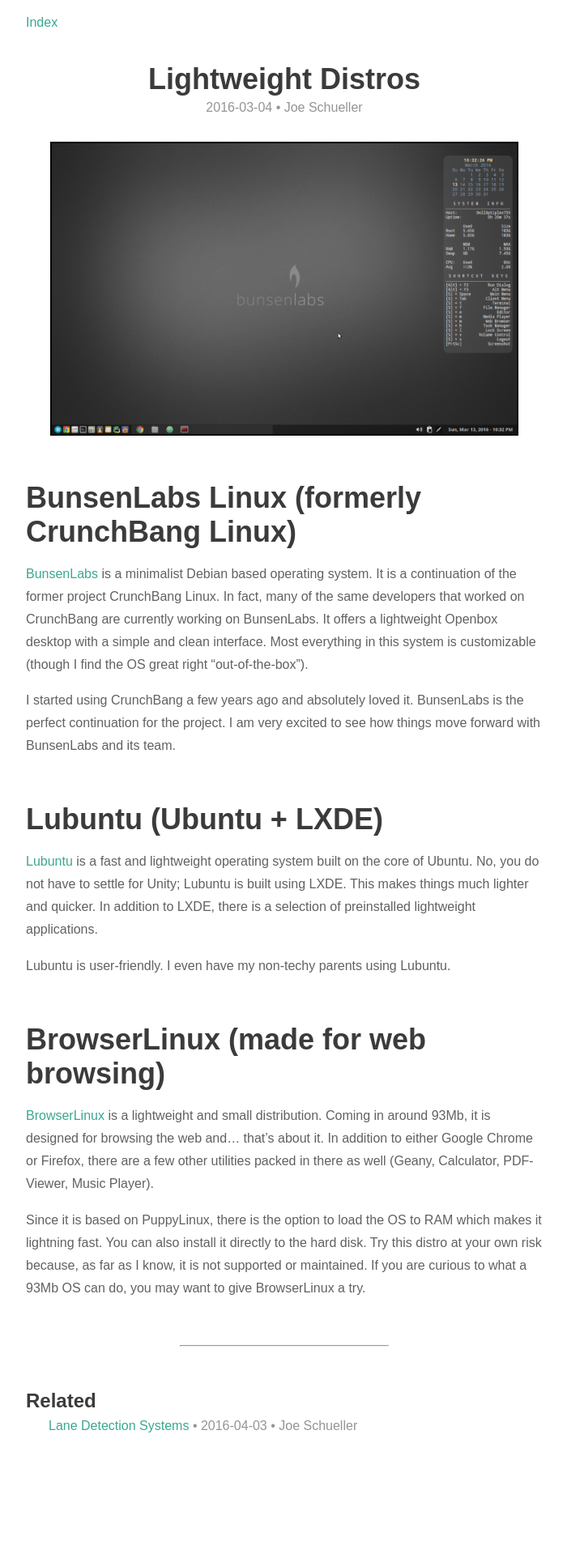
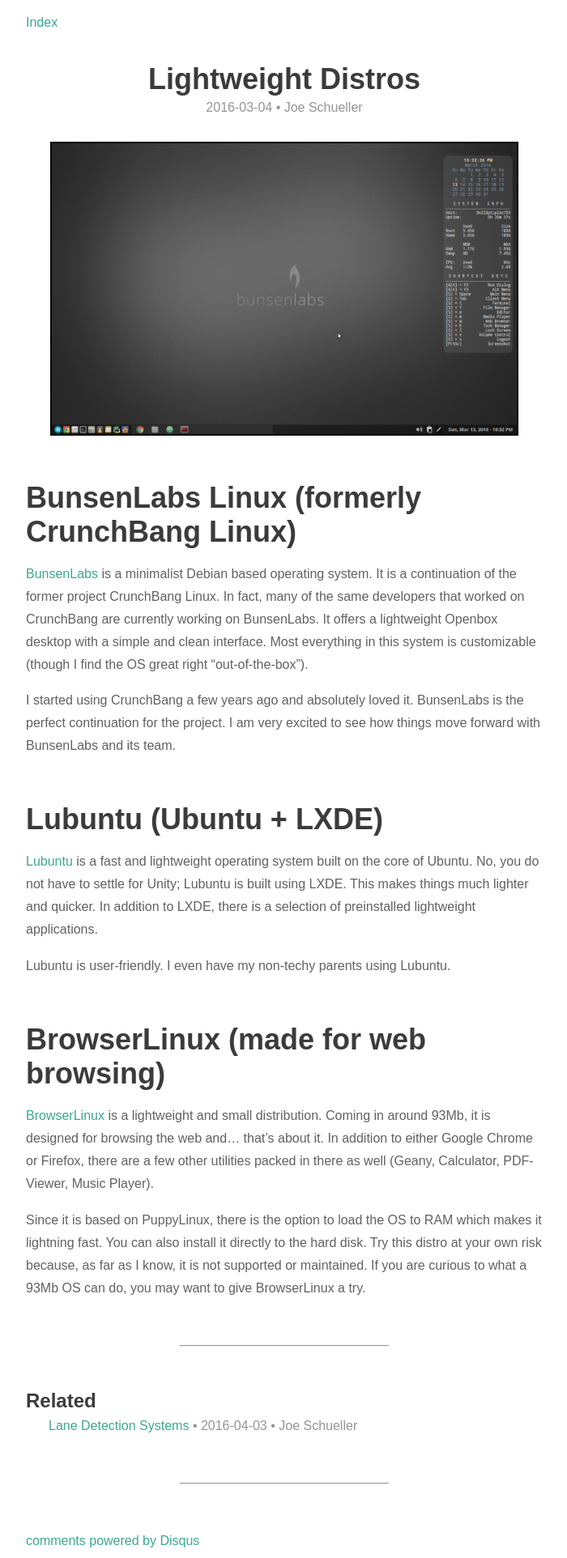
Before and after one commit to gojoe262/blog, a Jekyll site: the page built from _posts/2016-03-04-lightweight-distros.md, in a window 1280 px wide. Shown: the whole page at 81% size, without its empty margins (289-989 px from the left). Built offline with Jekyll 4.4.1, drawn with Linux system fonts in a browser that asks for light colours; comment, search, counter and statistics services are not loaded; before the commit the page ends 1824 px from its top, so only the background shows below that; some of the changed lines change nothing that is shown.

Commit message:
Add comments to post "Lightweight Distros"

```diff
--- a/_includes/comments.html
+++ b/_includes/comments.html
@@ -1,22 +1,16 @@
+<!-- Add Disqus comments. -->
 <div id="disqus_thread"></div>
-<script>
-/**
-* RECOMMENDED CONFIGURATION VARIABLES: EDIT AND UNCOMMENT THE SECTION BELOW TO INSERT DYNAMIC VALUES FROM YOUR PLATFORM OR CMS.
-* LEARN WHY DEFINING THESE VARIABLES IS IMPORTANT: https://disqus.com/admin/universalcode/#configuration-variables
-*/
+<script type="text/javascript">
+  /* * * CONFIGURATION VARIABLES: EDIT BEFORE PASTING INTO YOUR WEBPAGE * * */
+  var disqus_shortname = 'joe-schueller'; // required: replace example with your forum shortname
+  var disqus_identifier = "{{ page.disqus_id }}";
 
-var disqus_config = function () {
-this.page.url = "{{ page.url | prepend: site.baseurl | prepend: site.url }}"; // Replace PAGE_URL with your page's canonical URL variable
-this.page.identifier = "{{ page.disqus_id }}"; // Replace PAGE_IDENTIFIER with your page's unique identifier variable
-};
-
-(function() { // DON'T EDIT BELOW THIS LINE
-var d = document, s = d.createElement('script');
-
-s.src = '//joe-schueller.disqus.com/embed.js';
-
-s.setAttribute('data-timestamp', +new Date());
-(d.head || d.body).appendChild(s);
-})();
+  /* * * DON'T EDIT BELOW THIS LINE * * */
+  (function() {
+    var dsq = document.createElement('script'); dsq.type = 'text/javascript'; dsq.async = true;
+    dsq.src = '//' + disqus_shortname + '.disqus.com/embed.js';
+    (document.getElementsByTagName('head')[0] || document.getElementsByTagName('body')[0]).appendChild(dsq);
+  })();
 </script>
-<noscript>Please enable JavaScript to view the <a href="https://disqus.com/?ref_noscript" rel="nofollow">comments powered by Disqus.</a></noscript>
+<noscript>Please enable JavaScript to view the <a href="http://disqus.com/?ref_noscript">comments powered by Disqus.</a></noscript>
+<a href="http://disqus.com" class="dsq-brlink">comments powered by <span class="logo-disqus">Disqus</span></a>
--- a/_posts/2016-03-04-lightweight-distros.md
+++ b/_posts/2016-03-04-lightweight-distros.md
@@ -5,6 +5,8 @@
 tags: computer, linux, programming, distros, tech,
 image: bunsen-desktop.png
 author: Joe Schueller
+comments: true
+disqus_id: 2016-03-04_Lightweight_Distros
 ---
 # BunsenLabs Linux (formerly CrunchBang Linux) #
 [BunsenLabs](https://www.bunsenlabs.org/) is a minimalist Debian based operating system. It is a continuation of the former project CrunchBang Linux. In fact, many of the same developers that worked on CrunchBang are currently working on BunsenLabs. It offers a lightweight Openbox desktop with a simple and clean interface. Most everything in this system is customizable (though I find the OS great right "out-of-the-box").
```
